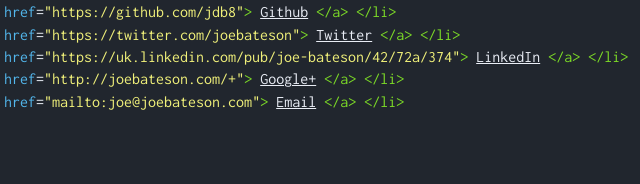
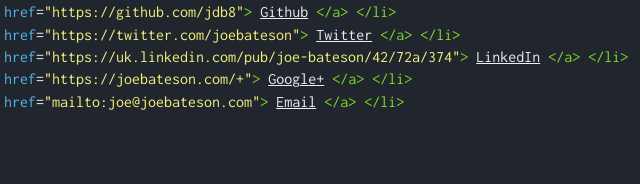
Before and after one commit to jdb8/jdb8.github.com, a website: page index.html in a window 1280 px wide. Shown: the part 332-516 px from the top of the page, 135-775 px from the left. Drawn offline with Linux system fonts and the light colour scheme; a web font is replaced by a local one.

Commit message:
Add missing s

```diff
--- a/index.html
+++ b/index.html
@@ -46,7 +46,7 @@
             <span contenteditable="false"><a href="https://uk.linkedin.com/pub/joe-bateson/42/72a/374">LinkedIn</a></span>
             <span class="tag">&lt;/a&gt;</span> <span class="tag">&lt;/li&gt;</span></li>
 
-            <li><span class="tag">&lt;li&gt;</span> <span class="tag">&lt;a</span> <span class="keyword">href</span>=<span class="values" contenteditable="false">&quot;<a href="https://joebateson.com/+">http://joebateson.com/+</a>&quot;</span><span class="tag">&gt;</span>
+            <li><span class="tag">&lt;li&gt;</span> <span class="tag">&lt;a</span> <span class="keyword">href</span>=<span class="values" contenteditable="false">&quot;<a href="https://joebateson.com/+">https://joebateson.com/+</a>&quot;</span><span class="tag">&gt;</span>
             <span contenteditable="false"><a href="https://joebateson.com/+">Google+</a></span>
             <span class="tag">&lt;/a&gt;</span> <span class="tag">&lt;/li&gt;</span></li>
 
```
